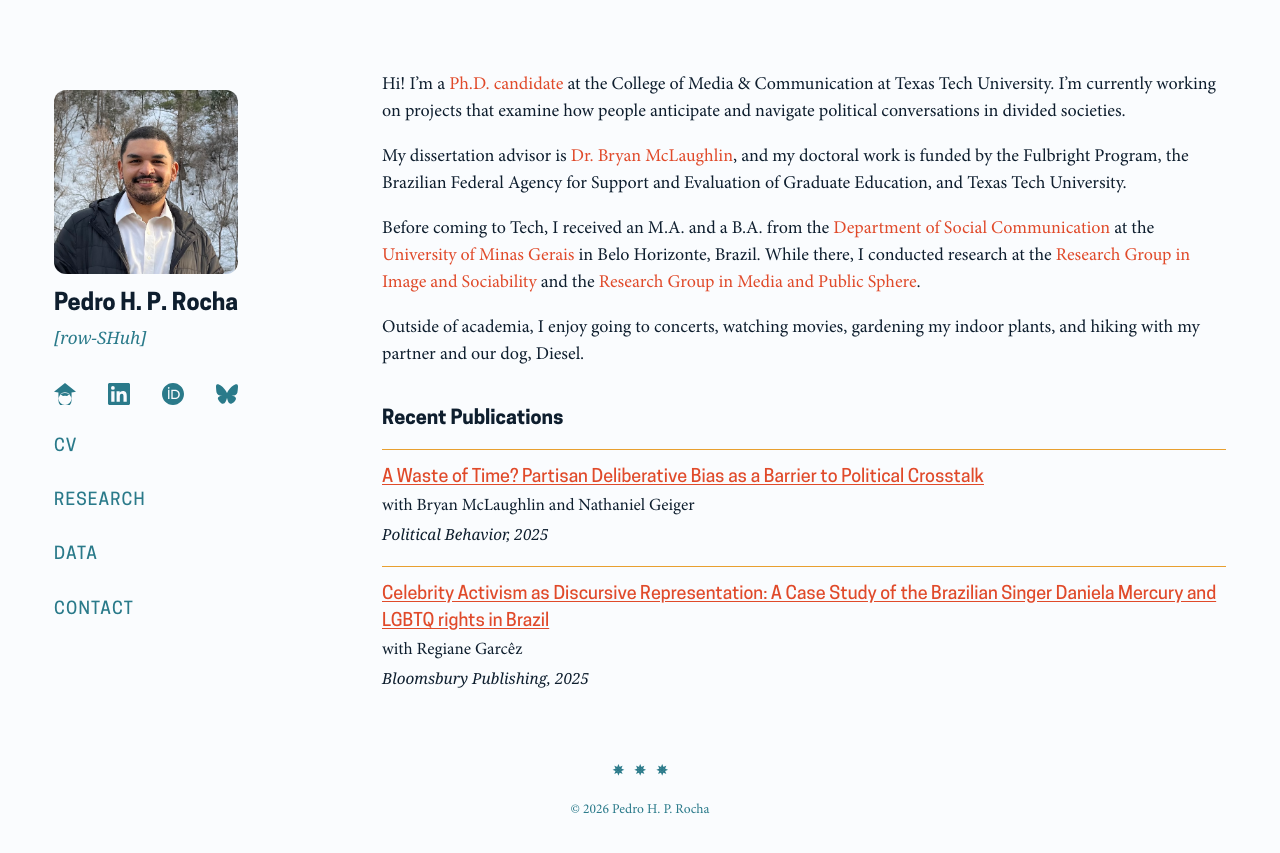
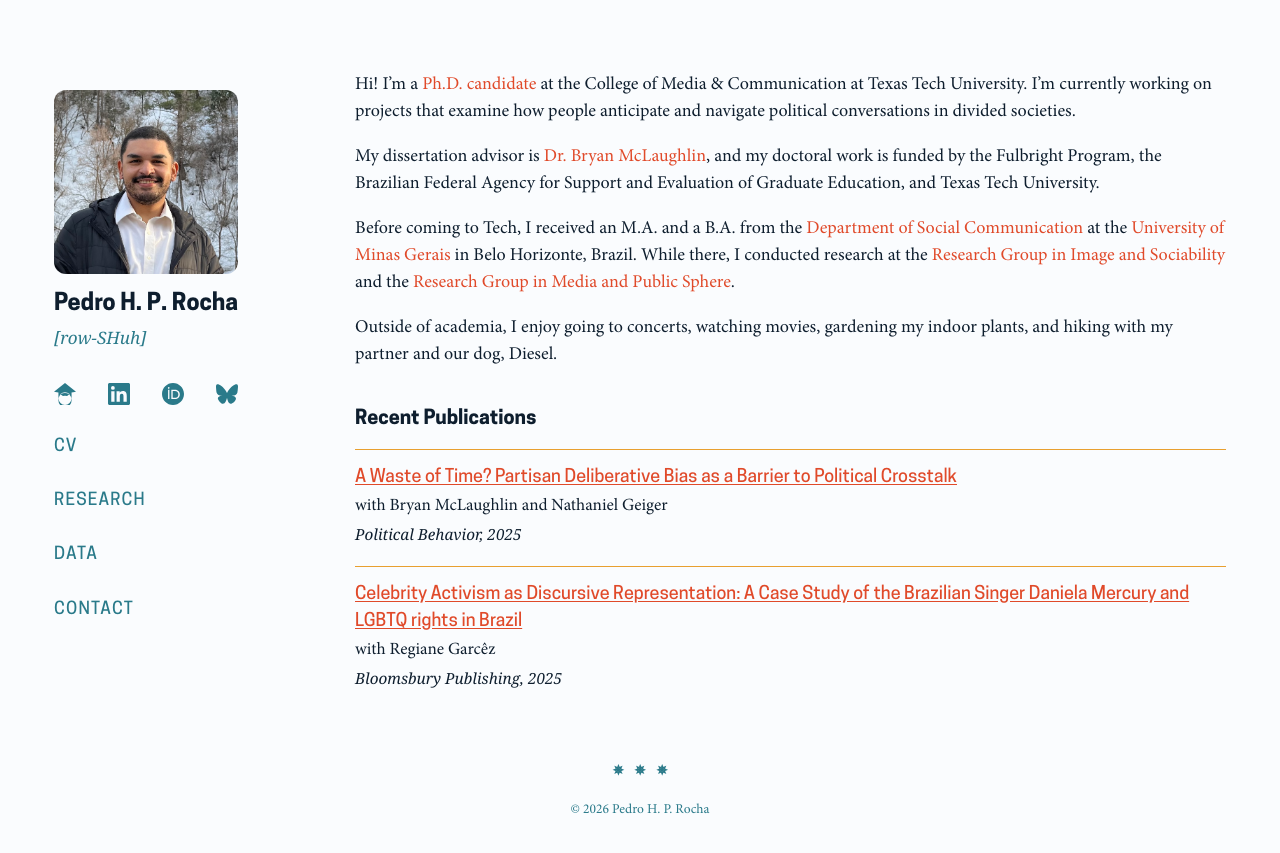
Before and after one commit to pedrohprocha/pedrohprocha.github.io, a Jekyll site: the page built from index.md, in a window 1280 px wide. Shown: the top 853 px of the page. Built offline with Jekyll 4.4.1, drawn with Linux system fonts in a browser that asks for light colours; some web fonts are replaced.

Commit message:
reduce gap

```diff
--- a/assets/css/main.css
+++ b/assets/css/main.css
@@ -116,7 +116,7 @@ h3 {
     max-width: 100%;
     margin: 0 auto;
     padding: 2rem 3rem 1.5rem;
-    gap: 3rem;
+    gap: 1.5rem;
     align-items: flex-start;
 }
 
@@ -279,7 +279,7 @@ h3 {
     margin: 0 auto;
     padding: 2rem 3rem;
     align-items: flex-start;
-    gap: 3rem;
+    gap: 1.5rem;
 }
 
 .sidebar {
```
